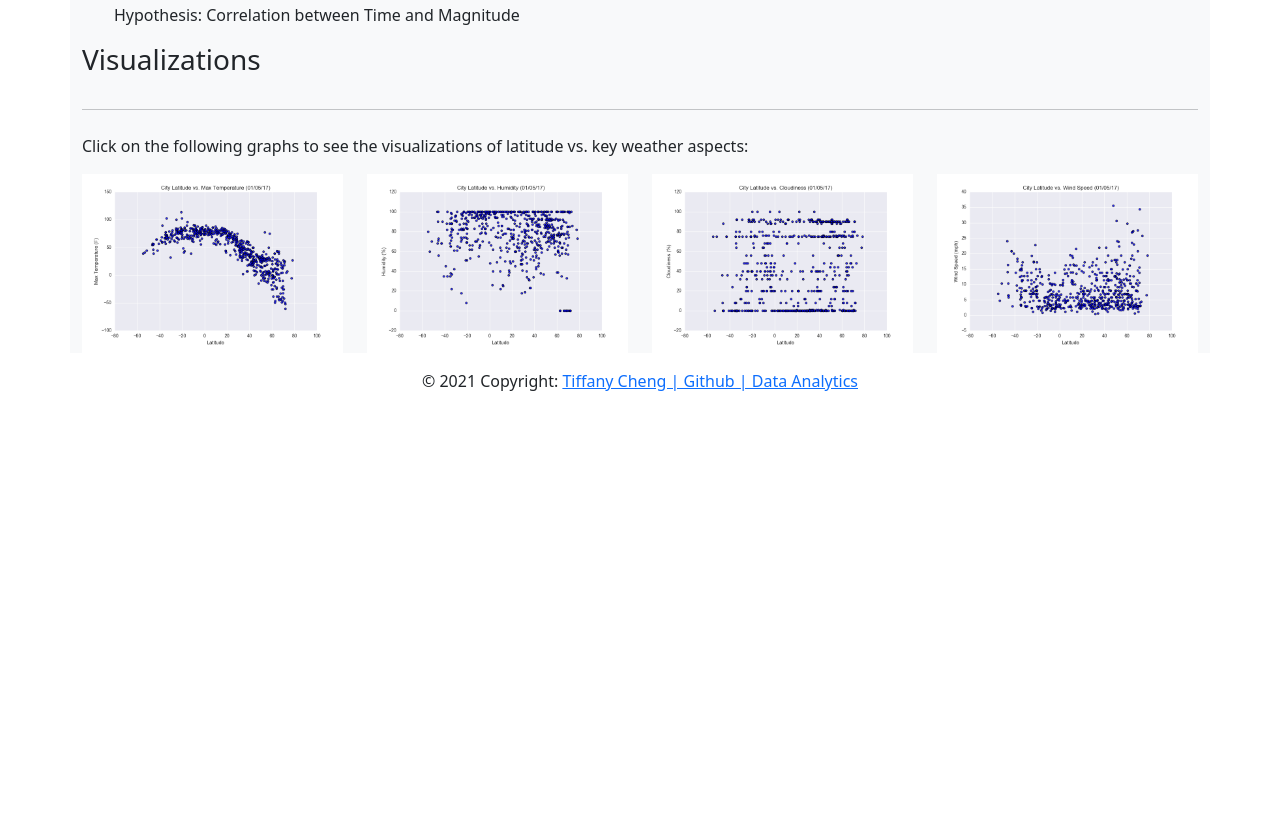
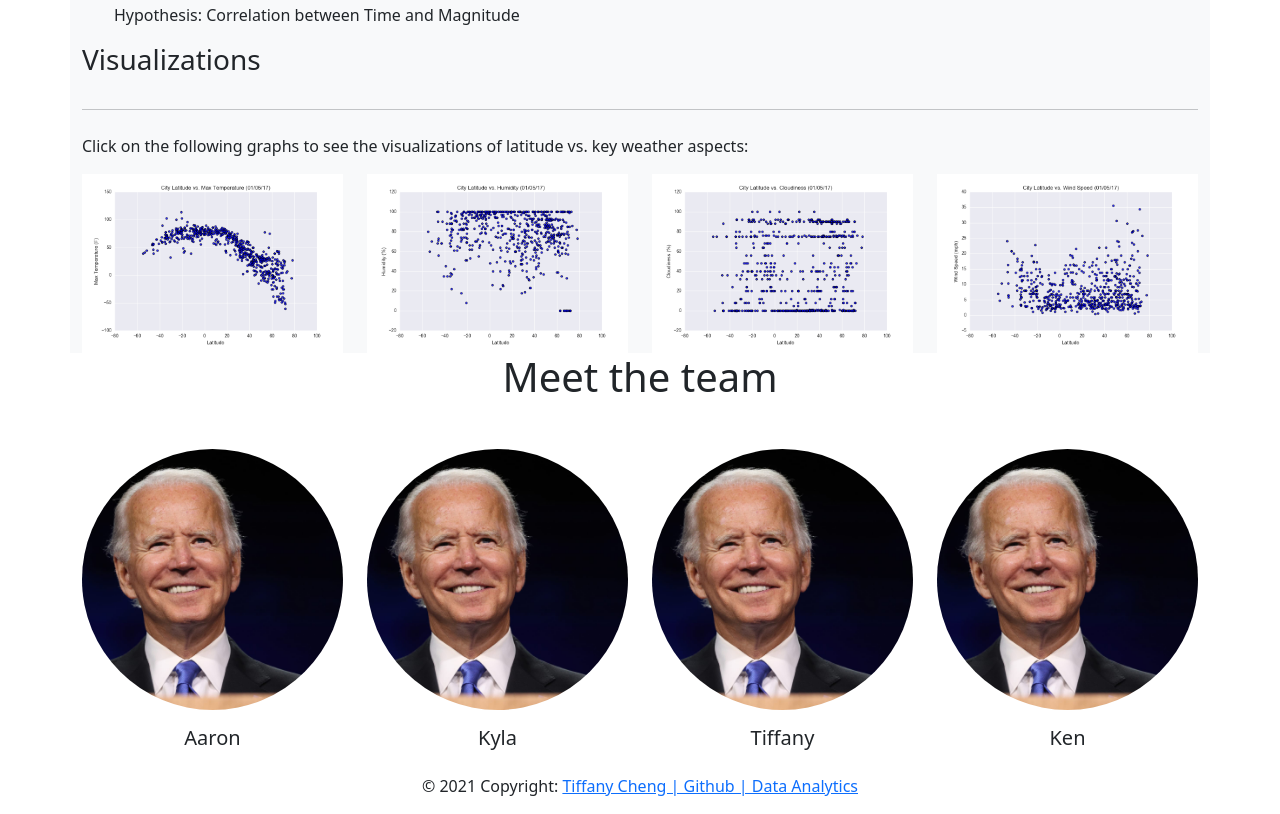
Before and after one commit to kylagelev/Global-Earthquakes-and-GDP, a plain HTML site: page index.html in a window 1280 px wide. Shown: the part 1442-2256 px from the top of the page. Before the commit the page ends 1851 px from the top, so only its background shows below. Drawn offline with nearby package versions, Linux system fonts and the light colour scheme; files whose address does not match are found by name.

Commit message:
added meet the team

```diff
--- a/index.html
+++ b/index.html
@@ -106,6 +106,63 @@
               </a></div>
           </div>
         </div>
+        <section class="testimonials text-center">
+            <div class="container">
+                <h1 class="mb-5">Meet the team</h1>
+
+                <div class="row">
+                    <div class="col-lg-3">
+                        <div class="testimonial-item mx-auto mb-5 mb-lg-0">
+                            <a href="https://www.linkedin.com/in/aaron-karpie-4019aa117/">
+                                <img class="img-fluid rounded-circle mb-3" src="/static/assets/images/squad/biden.jpg" alt="">
+                            </a>
+                            <h5>Aaron</h5>
+                            <!-- <p class="font-weight-light mb-0">"sample text"</p> -->
+                        </div>
+                    </div>
+
+                    <div class="col-lg-3">
+                        <div class="testimonial-item mx-auto mb-5 mb-lg-0">
+                            <a href="https://www.linkedin.com/in/kyla-gelev-360971187/">
+                                <img class="img-fluid rounded-circle mb-3" src="/static/assets/images/squad/biden.jpg" alt="">
+                            </a>
+                            <h5>Kyla</h5>
+                            <!-- <p class="font-weight-light mb-0">"sample text"</p> -->
+                        </div>
+
+
+                    </div>
+                    <div class="col-lg-3">
+                        <div class="testimonial-item mx-auto mb-5 mb-lg-0">
+                            <a href="https://www.linkedin.com/in/tiffany-cheng-89786b96/">
+                                <img class="img-fluid rounded-circle mb-3" src="/static/assets/images/squad/biden.jpg" alt="">
+                            </a>
+                            <h5>Tiffany</h5>
+                            <!-- <p class="font-weight-light mb-0">"sample text"</p> -->
+                        </div>
+
+
+                    </div>
+                    <div class="col-lg-3">
+                        <div class="testimonial-item mx-auto mb-5 mb-lg-0">
+                            <a href="https://www.linkedin.com/in/yehken/">
+                                <img class="img-fluid rounded-circle mb-3" src="/static/assets/images/squad/biden.jpg" alt="">
+                            </a>
+                            <h5>Ken</h5>
+                            <!-- <p class="font-weight-light mb-0">"sample text"</p> -->
+                        </div>
+
+
+                    </div>
+
+
+                </div>
+
+
+
+            </div>
+        </section>
+
       </main>
 
 
```
Also changed, not shown: static/assets/images/squad/biden.jpg (added), style.css (line endings or trailing spaces).
